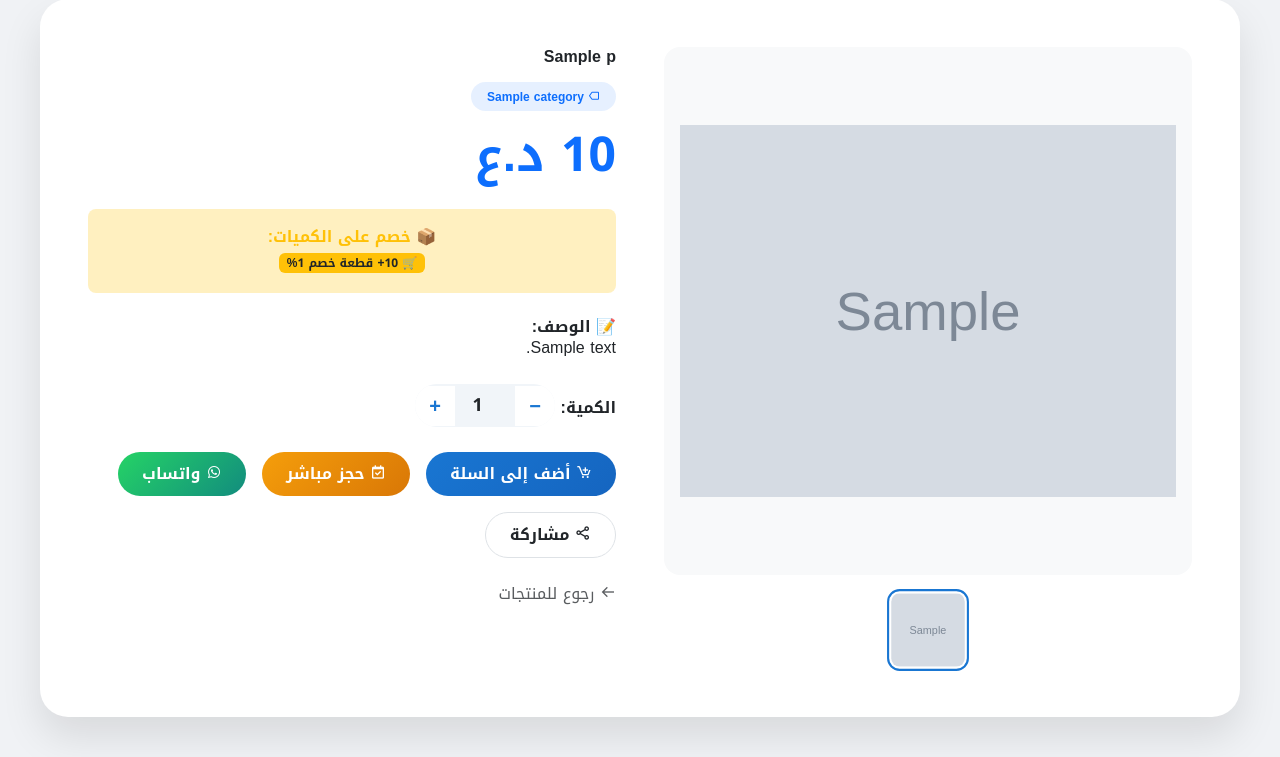
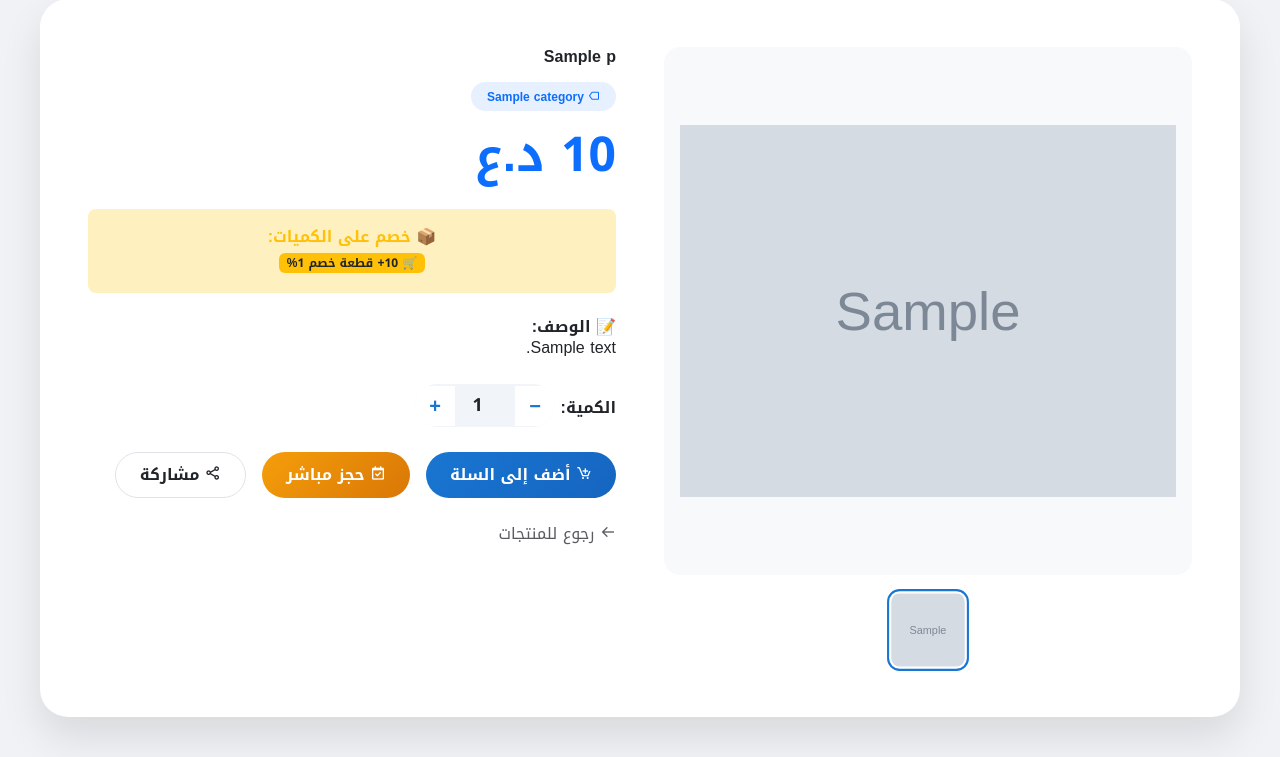
Before and after one commit to omali122344/amazon-om-ali, a Python web app: template templates/product_detail.html in a window 1280 px wide. Shown: the part 21-778 px from the top of the page. Run offline with Jinja, Linux system fonts and the light colour scheme; the template is opened without the code that fills it: most values are stand-ins (such as "Sample title", 1, 10 or a date in 2020); grey boxes marked "Sample" are stand-in pictures; some libraries are stand-ins or nearby versions.

Commit message:
تعطيل زر الواتساب مؤقتا لحين تحديث الرقم

```diff
--- a/templates/base.html
+++ b/templates/base.html
@@ -658,8 +658,7 @@ function calculateBulkDiscountGlobal(price, quantity, bulkDiscounts) {
 }
 
 // دالة واتساب للمنتج
-function sendWhatsAppProduct(productName, productPrice) {
-    const message = `مرحباً، أرغب في الاستفسار عن المنتج التالي:\n\nاسم المنتج: ${productName}\nالسعر: ${productPrice.toLocaleString()} د.ع\n\nأرجو تزويدي بالمزيد من التفاصيل.`;
+function sendWhatsAppProduct() { showToast("⚠️ خدمة واتساب غير متاحة حالياً", "warning"); }\nالسعر: ${productPrice.toLocaleString()} د.ع\n\nأرجو تزويدي بالمزيد من التفاصيل.`;
     const encodedMessage = encodeURIComponent(message);
     window.open(`${WHATSAPP_MESSAGE_LINK}?text=${encodedMessage}`, '_blank');
 }
--- a/templates/product_detail.html
+++ b/templates/product_detail.html
@@ -202,9 +202,7 @@
                 <button class="btn-custom btn-booking" onclick="directBooking()">
                     <i class='bx bx-calendar-check'></i> حجز مباشر
                 </button>
-                <button class="btn-custom btn-whatsapp" onclick="sendWhatsApp()">
-                    <i class='bx bxl-whatsapp'></i> واتساب
-                </button>
+                <!-- زر الواتساب معطل مؤقتاً -->
                 <button class="btn-custom btn-outline-secondary border" onclick="shareProduct()">
                     <i class='bx bx-share-alt'></i> مشاركة
                 </button>
```
Also changed, not shown: templates/products.html (line endings or trailing spaces).
